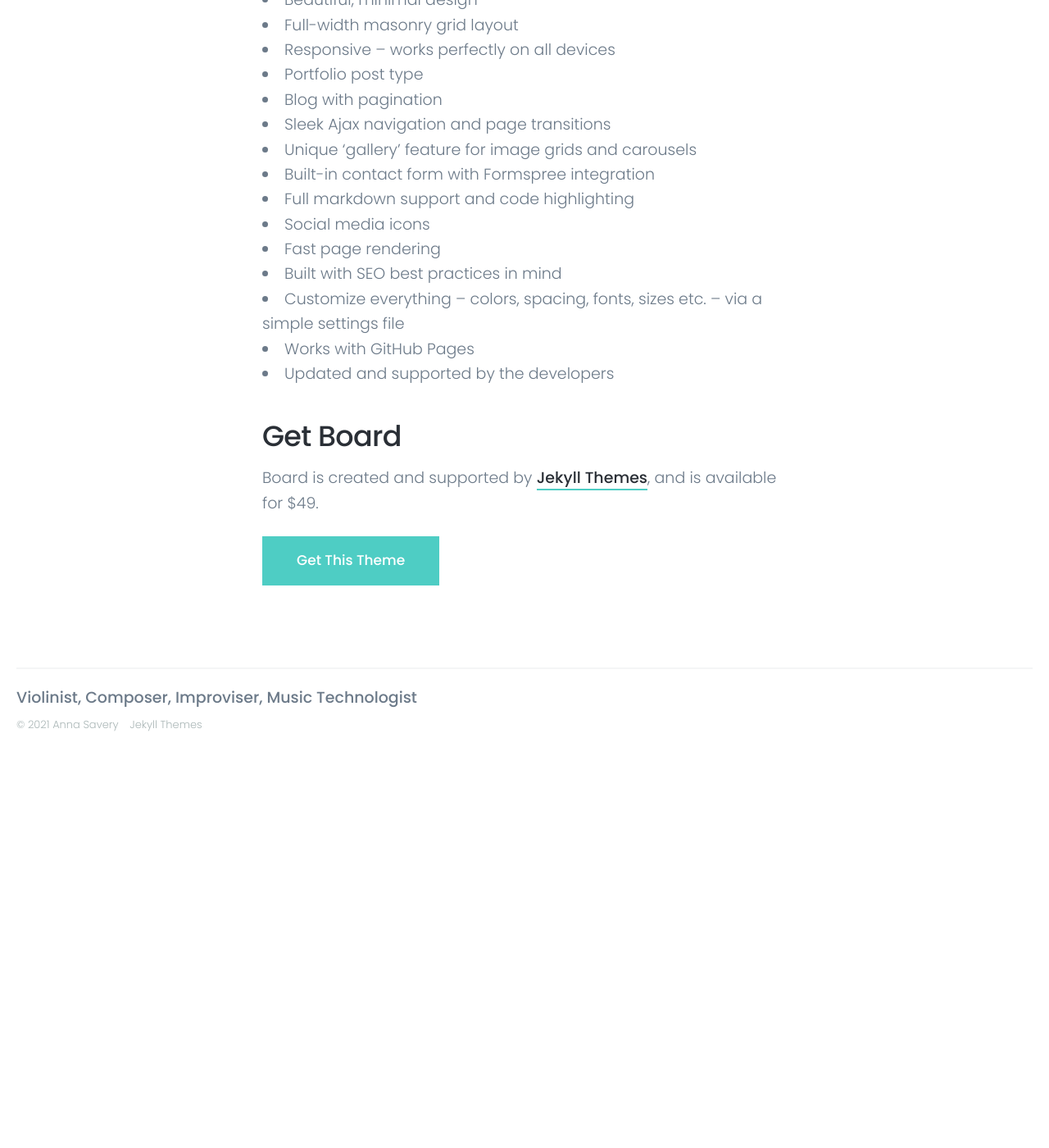
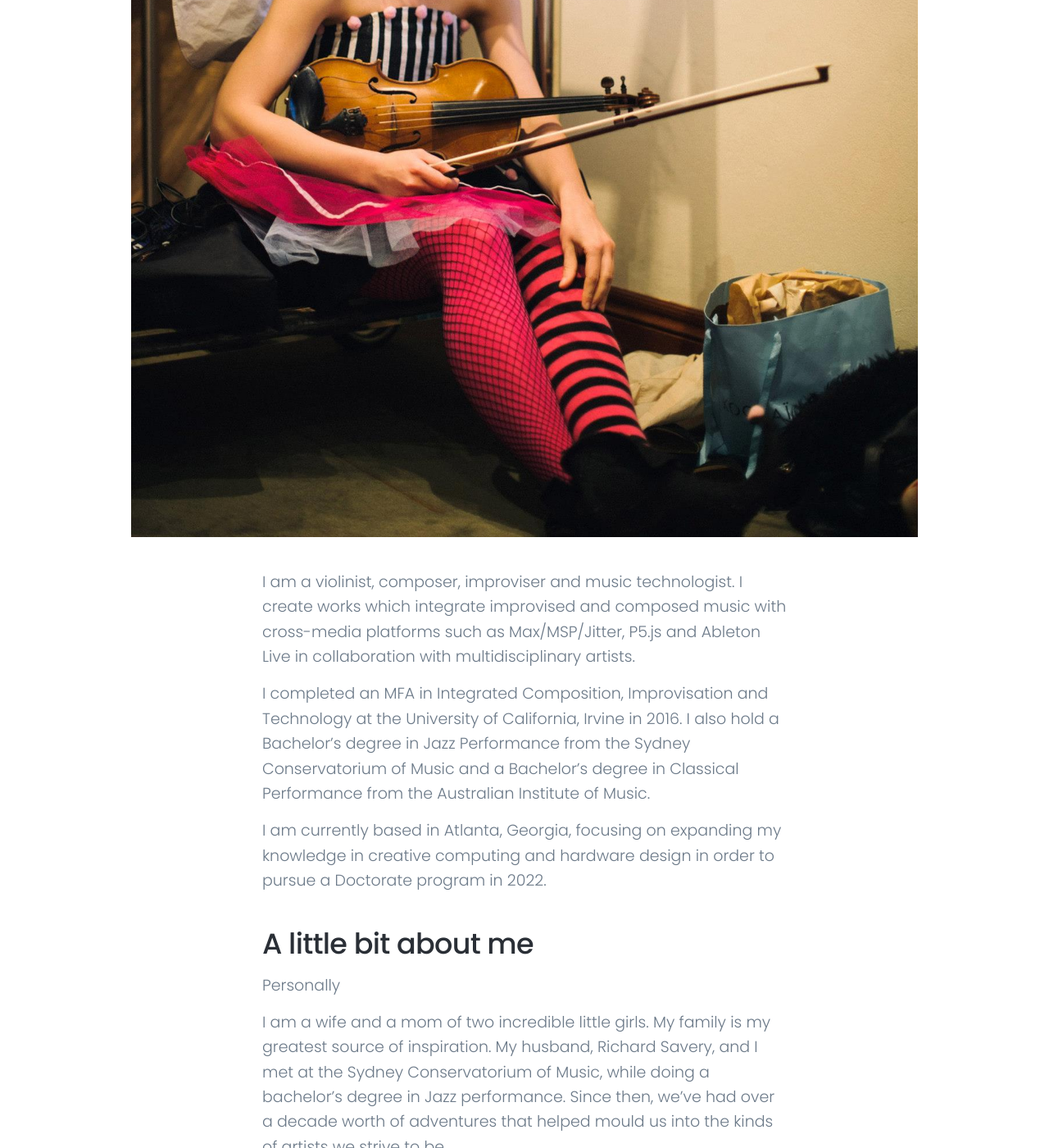
Before and after one commit to annushka123/annushka123.github.io, a Jekyll site: the page built from _pages/about.md, in a window 1280 px wide and 1400 px high, scrolled down 1057 px. Shown: the whole window at 82% size. Built offline with Jekyll 4.4.1, drawn with Linux system fonts in a browser that asks for light colours; nearby versions of some CDN libraries; before the commit the page ends 1971 px from its top, so only the background shows below that; some of the changed text lies outside the part shown.

Commit message:
changed about page

```diff
--- a/_pages/about.md
+++ b/_pages/about.md
@@ -1,34 +1,21 @@
 ---
-title: About Board
-subtitle: blah blah
-description: Board is a stylish full-width masonry grid theme.
-featured_image: /images/demo/landscape-05.jpg
+title: A little bit about me
+subtitle: Professionally
+description:
+featured_image:
 ---
+![](/images/frekkle.jpg)
 
-![](/images/demo/landscape-05.jpg)
+I am a violinist, composer, improviser and music technologist. I create works which integrate improvised and composed music with cross-media platforms such as Max/MSP/Jitter, P5.js and Ableton Live in collaboration with multidisciplinary artists.
 
-## Features
+I completed an MFA in Integrated Composition, Improvisation and Technology at the University of California, Irvine in 2016. I also hold a Bachelor’s degree in Jazz Performance from the Sydney Conservatorium of Music and a Bachelor’s degree in Classical Performance from the Australian Institute of Music.
 
-We've packed Board full of powerful features to help showcase your work:
+I am currently based in Atlanta, Georgia, focusing on expanding my knowledge in creative computing and hardware design in order to pursue a Doctorate program in 2022.
 
-* Beautiful, minimal design
-* Full-width masonry grid layout
-* Responsive – works perfectly on all devices
-* Portfolio post type
-* Blog with pagination
-* Sleek Ajax navigation and page transitions
-* Unique 'gallery' feature for image grids and carousels
-* Built-in contact form with Formspree integration
-* Full markdown support and code highlighting
-* Social media icons
-* Fast page rendering
-* Built with SEO best practices in mind
-* Customize everything – colors, spacing, fonts, sizes etc. – via a simple settings file
-* Works with GitHub Pages
-* Updated and supported by the developers
+## A little bit about me
+Personally
 
-## Get Board
+I am a wife and a mom of two incredible little girls. My family is my greatest source of inspiration.
+My husband, Richard Savery, and I met at the Sydney Conservatorium of Music, while doing a bachelor's degree in Jazz performance. Since then, we've had over a decade worth of adventures that helped mould us into the kinds of artists we strive to be.
 
-Board is created and supported by [Jekyll Themes](https://jekyllthemes.io), and is available for $49.
-
-<a href="https://jekyllthemes.io/theme/board-portfolio-jekyll-theme" class="button button--large">Get This Theme</a>
+![](/images/family.jpg)
```
Also changed, not shown: _projects/Composer.md (+1 -1 lines), _projects/Performence Highlights.md (+1 -1 lines), images/family.jpg (added), images/frekkle.jpg (added), 6 other files.
